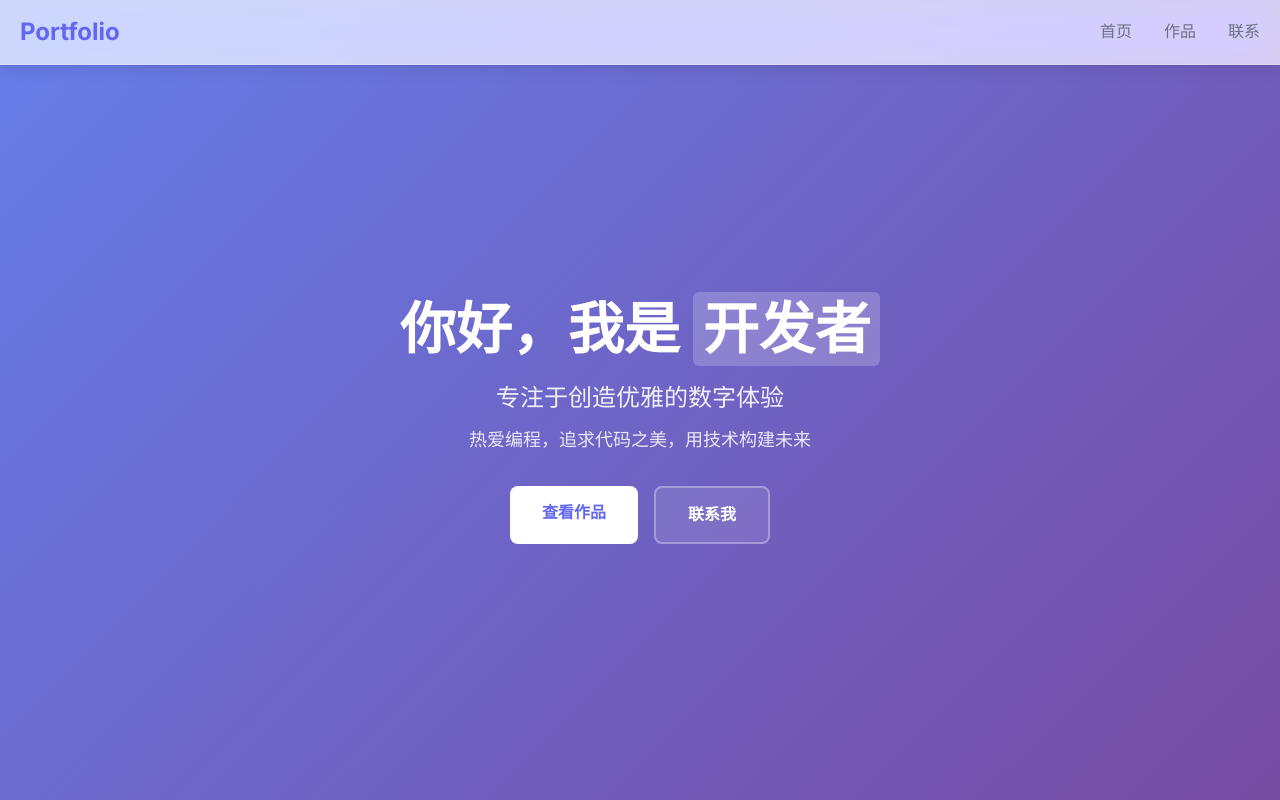
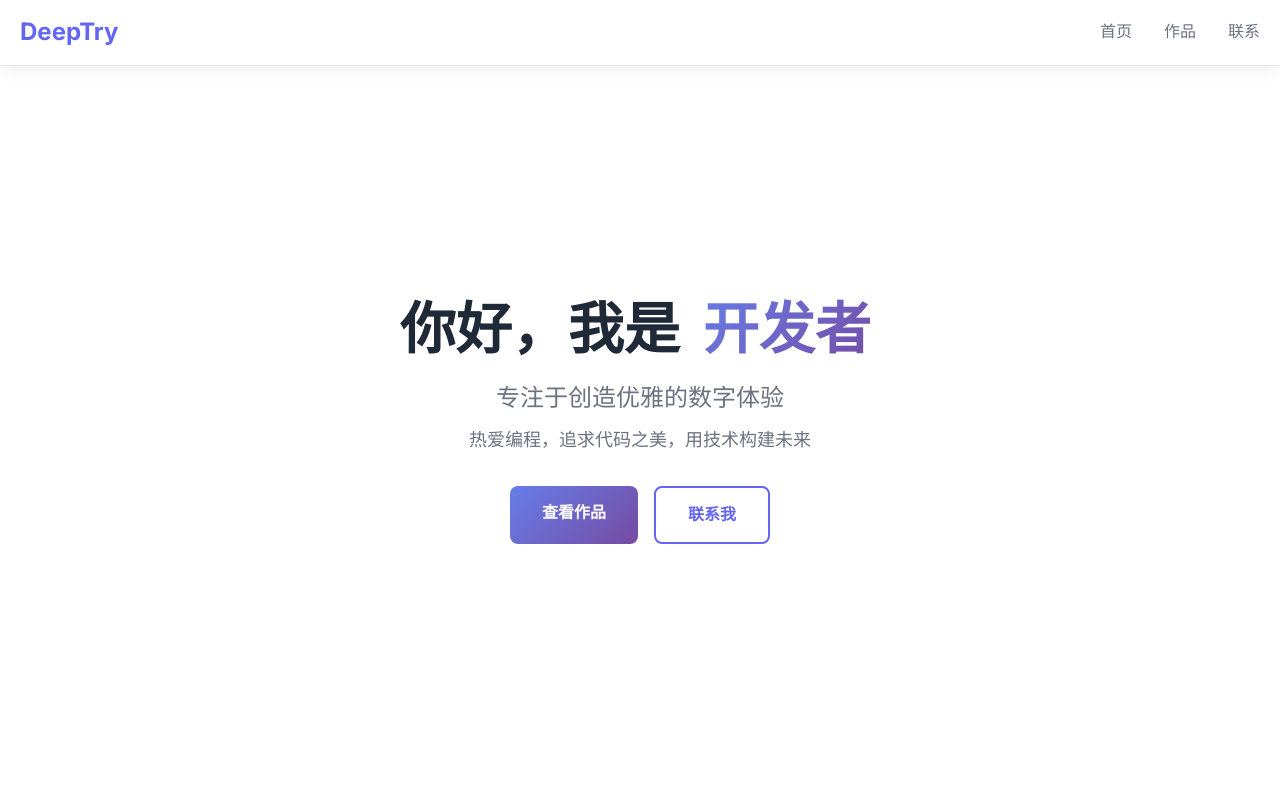
Before and after one commit to T1Si/myhomepage, a website: page src/index.html in a window 1280 px wide. Shown: the top 800 px of the page. Drawn offline with Linux system fonts and the light colour scheme.

Commit message:
update "home page"

```diff
--- a/src/index.html
+++ b/src/index.html
@@ -12,7 +12,7 @@
 <body>
   <nav class="navbar">
     <div class="nav-container">
-      <div class="logo">Portfolio</div>
+      <div class="logo">DeepTry</div>
       <ul class="nav-menu">
         <li><a href="#home">首页</a></li>
         <li><a href="#projects">作品</a></li>
--- a/src/style.css
+++ b/src/style.css
@@ -147,13 +147,13 @@ body.docs-body {
   display: flex;
   align-items: center;
   justify-content: center;
-  background: linear-gradient(135deg, #667eea 0%, #764ba2 100%);
+  background: #ffffff;
   padding: 120px 20px 80px;
 }
 
 .hero-content {
   text-align: center;
-  color: white;
+  color: var(--text-primary);
   max-width: 800px;
 }
 
@@ -162,10 +162,14 @@ body.docs-body {
   font-weight: 700;
   margin-bottom: 1rem;
   line-height: 1.2;
+  color: var(--text-primary);
 }
 
 .highlight {
-  background: rgba(255, 255, 255, 0.2);
+  background: linear-gradient(135deg, #667eea 0%, #764ba2 100%);
+  -webkit-background-clip: text;
+  -webkit-text-fill-color: transparent;
+  background-clip: text;
   padding: 0.2rem 0.6rem;
   border-radius: 0.375rem;
 }
@@ -174,12 +178,12 @@ body.docs-body {
   font-size: 1.5rem;
   font-weight: 300;
   margin-bottom: 0.5rem;
-  opacity: 0.9;
+  color: var(--text-secondary);
 }
 
 .description {
   font-size: 1.125rem;
-  opacity: 0.85;
+  color: var(--text-secondary);
   margin-bottom: 2rem;
 }
 
@@ -199,8 +203,8 @@ body.docs-body {
 }
 
 .btn-primary {
-  background: white;
-  color: var(--primary);
+  background: linear-gradient(135deg, #667eea 0%, #764ba2 100%);
+  color: white;
 }
 
 .btn-primary:hover {
@@ -209,13 +213,13 @@ body.docs-body {
 }
 
 .btn-secondary {
-  background: rgba(255, 255, 255, 0.1);
-  color: white;
-  border: 2px solid rgba(255, 255, 255, 0.3);
+  background: white;
+  color: var(--primary);
+  border: 2px solid var(--primary);
 }
 
 .btn-secondary:hover {
-  background: rgba(255, 255, 255, 0.2);
+  background: var(--bg-secondary);
   transform: translateY(-2px);
 }
 
```
